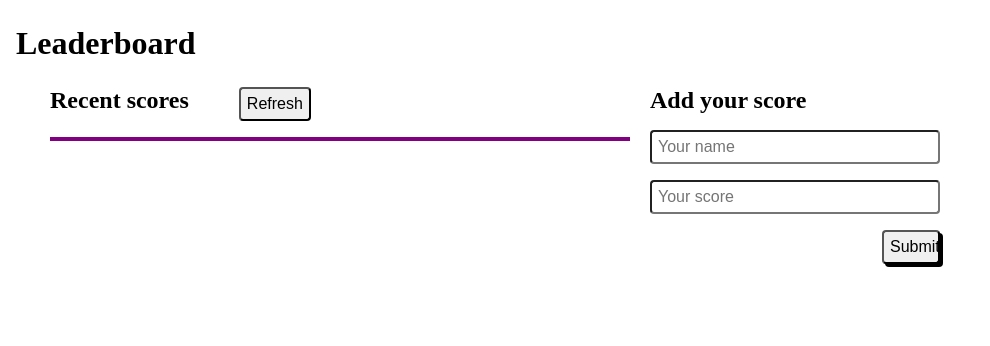
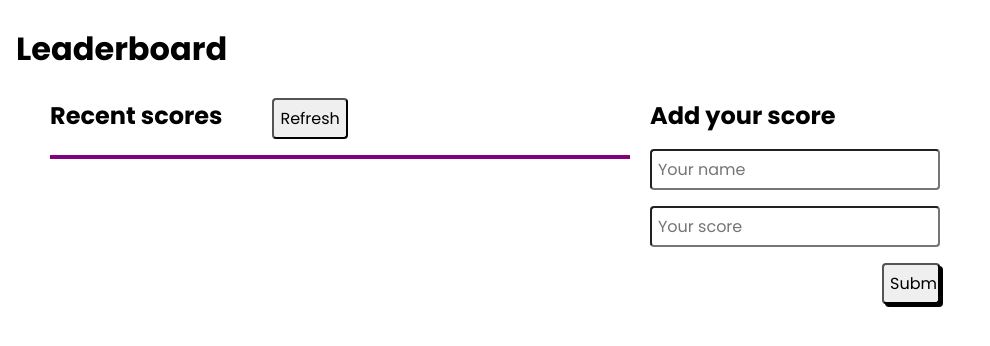
Before and after one commit to Ibnballo1/leaderboard, a website: page src/index.html in a window 1280 px wide. Shown: the whole page, without its empty margins (0-990 px from the left). Drawn offline with Linux system fonts and the light colour scheme.

Commit message:
Import poppins font from google font

```diff
--- a/src/styles.css
+++ b/src/styles.css
@@ -1,3 +1,5 @@
+@import url('https://fonts.googleapis.com/css2?family=Lato&family=Poppins:ital,wght@0,400;0,500;0,600;0,700;1,600&display=swap');
+
 * {
   margin: 0;
   padding: 0;
@@ -7,6 +9,13 @@ header {
   display: flex;
   justify-content: space-between;
   padding: 1.5625rem 1rem;
+}
+
+h1,
+h2,
+.refresh-btn,
+.inputs {
+  font-family: 'Poppins', sans-serif;
 }
 
 #main {
```
